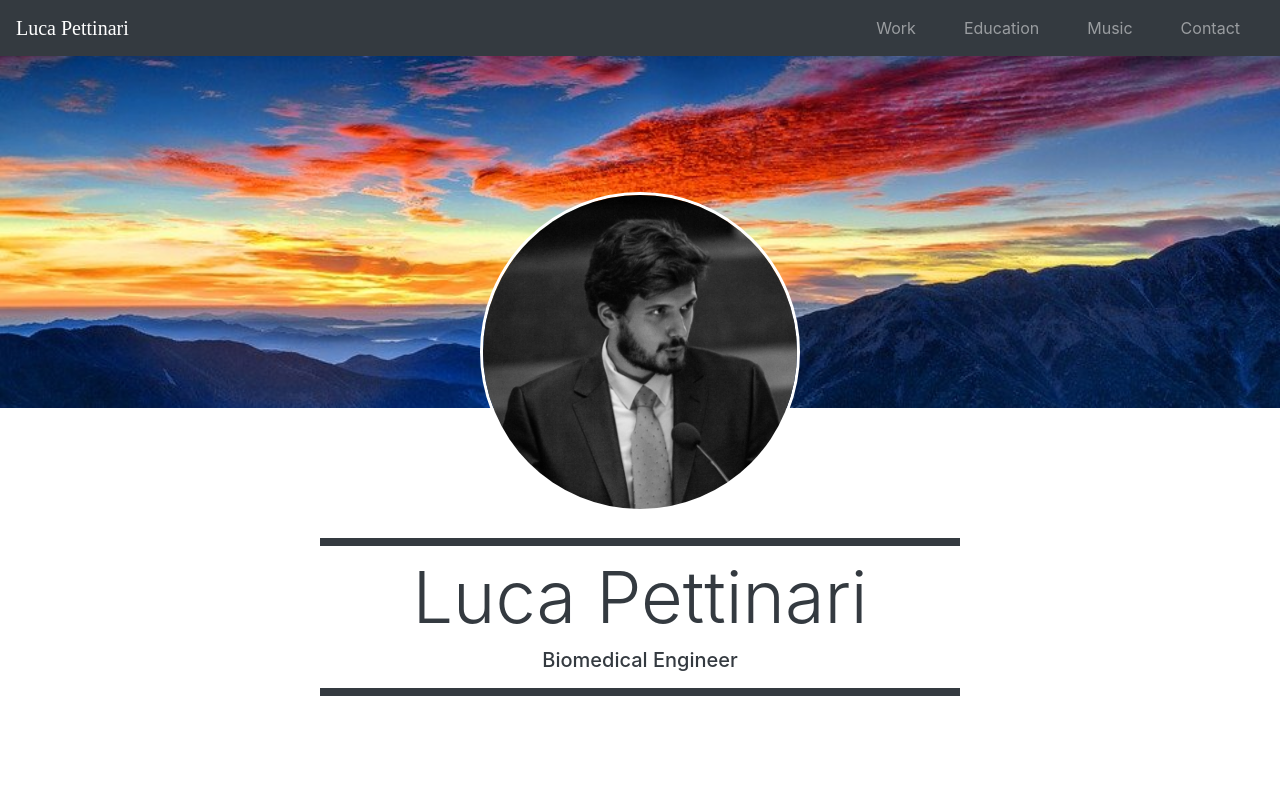
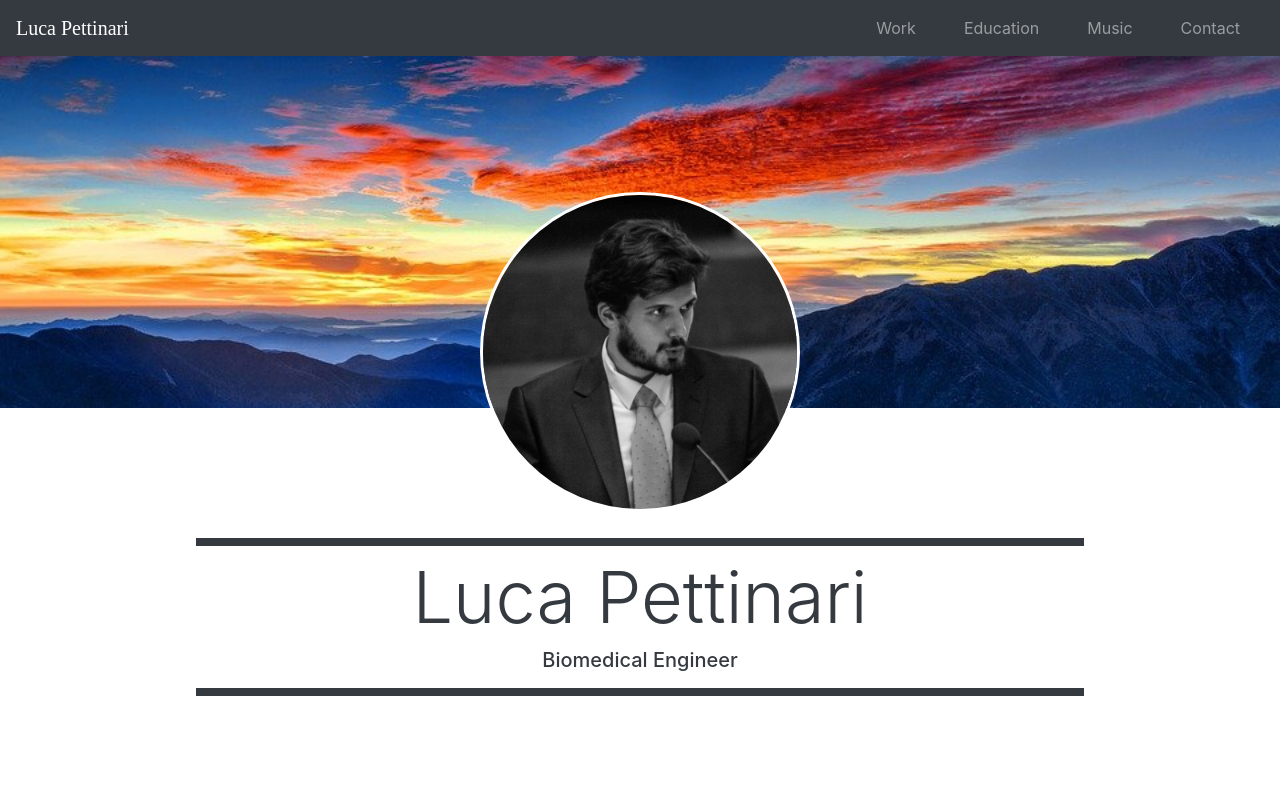
Before and after one commit to liukpet/lucapettinari, a plain HTML site: page index.html in a window 1280 px wide. Shown: the top 800 px of the page. Drawn offline with nearby package versions, Linux system fonts and the light colour scheme; a web font is replaced by a local one.

Commit message:
black dividers widened

```diff
--- a/css/styles.css
+++ b/css/styles.css
@@ -30,7 +30,7 @@ main {
 }
 
 .divider {
-  width: 50vw;
+  width: 80%;
   height: 1vh;
   margin: 1em auto .5em;
 }
--- a/js/scrollToFooter.js
+++ b/js/scrollToFooter.js
@@ -1,4 +1,6 @@
 function scrollToFooter(){
+
+  // preferred use: getElementById
 
   var element = document.getElementById("footer");
   element.scrollIntoView();
```
